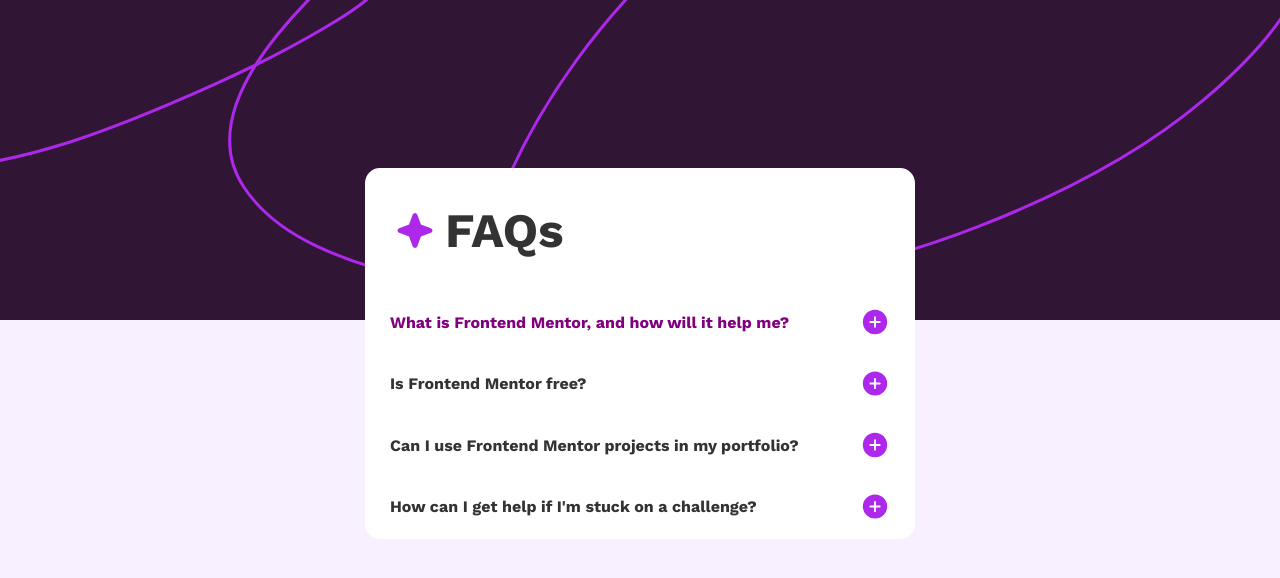
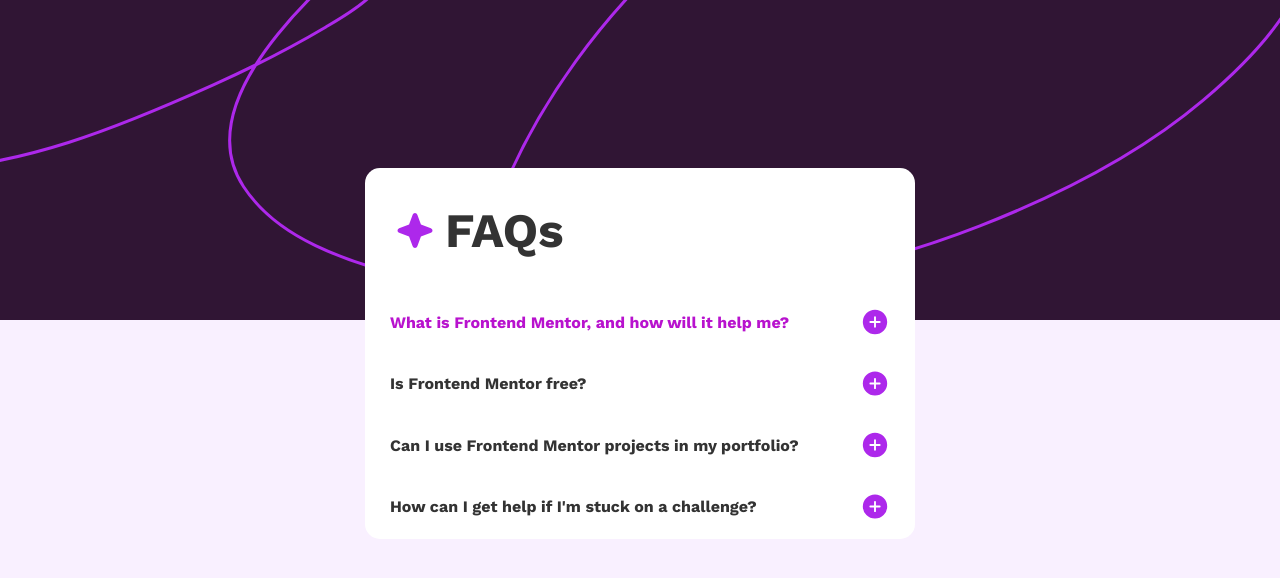
Before and after one commit to KdenNijs/FAQaccordion, a Svelte app: page / in a window 1280 px wide. In both pictures the pointer is over the element 640 px from the left and 322 px from the top of the page. Shown: the top 578 px of the page. Built offline with nearby package versions, Linux system fonts and the light colour scheme.

Commit message:
Small adjustment hover colour question

```diff
--- a/src/Question.svelte
+++ b/src/Question.svelte
@@ -29,7 +29,7 @@
     }
 
     .questionDiv:hover {
-        color: purple;
+        color: hsl(293, 84%, 44%);
         cursor: pointer;
     }
 </style>
```
